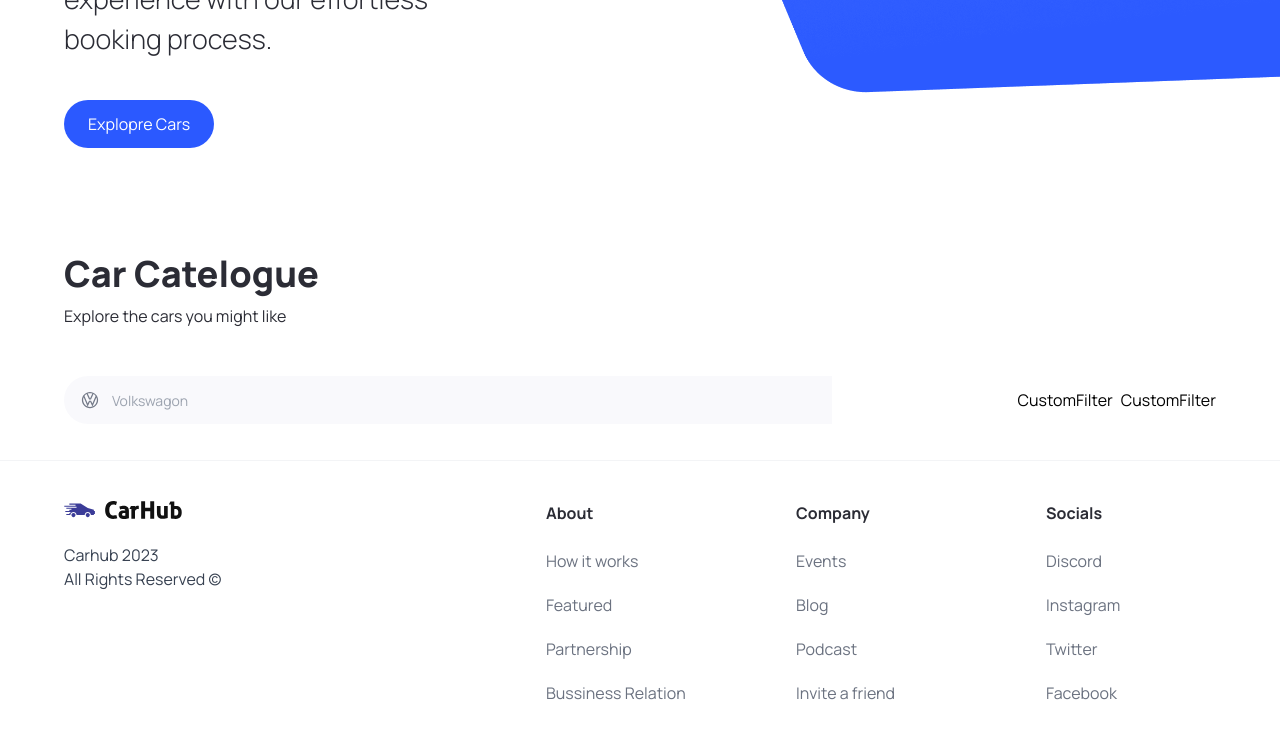
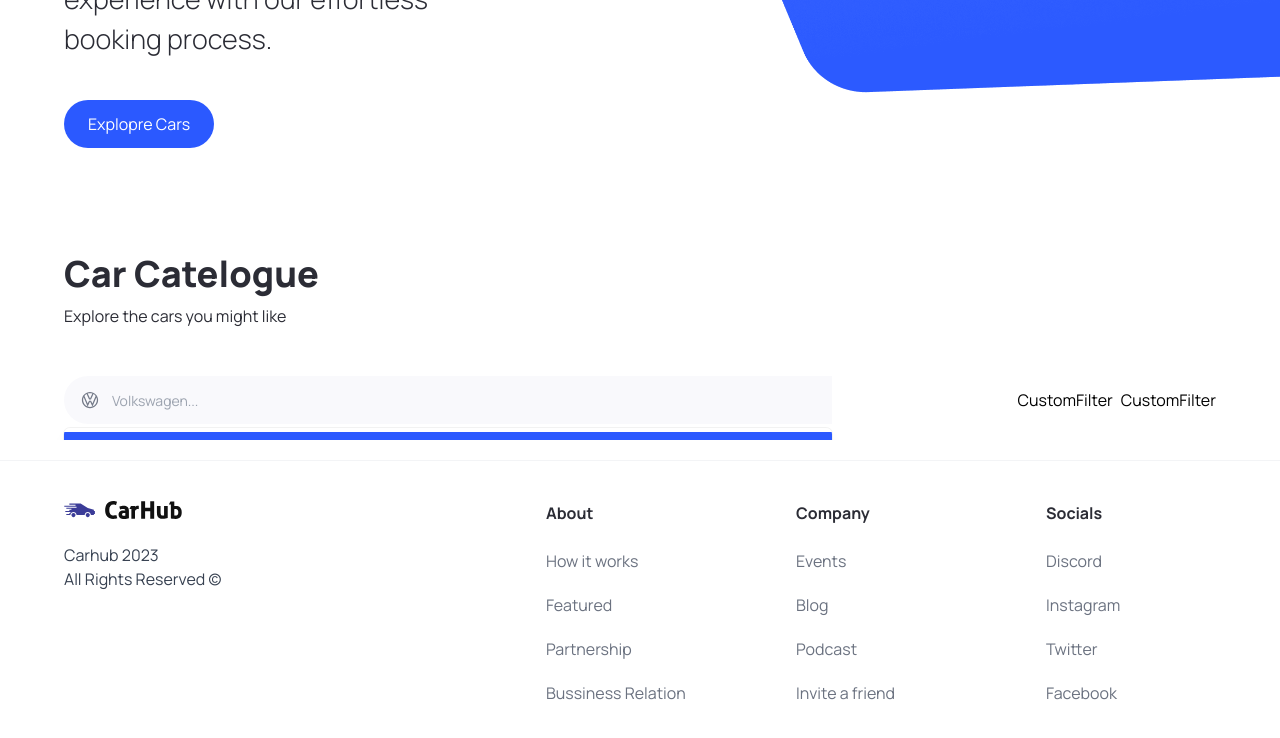
Before and after one commit to HasanHafizurRahman/car-hub-nextjs14, a Next.js app: page / in a window 1280 px wide. Both pictures are taken after a click on the button 82 px from the left and 1010 px from the top of the page. Shown: the part 610-1348 px from the top of the page. Built offline with nearby package versions, Linux system fonts and the light colour scheme.

Commit message:
integrated api

```diff
--- a/components/SearchManufacturer.tsx
+++ b/components/SearchManufacturer.tsx
@@ -3,40 +3,84 @@
 import { Combobox, Transition } from "@headlessui/react";
 import Image from "next/image";
 import { Fragment, useState } from "react";
+import { manufacturers } from "@/constants";
 
 const SearchManufacturer = ({ manufacturer, setManufacturer }: SearchManufacturerProps) => {
   const [query, setQuery] = useState('')
-
+  const filteredManufacturers = query === "" ? manufacturers : manufacturers.filter((item) => (
+    item.toLowerCase()
+      .replace(/\s+/g, "")
+      .includes(query.toLowerCase().replace(/\s+/g, "")
+      )))
   return (
     <div className="search-manufacturer">
-      <Combobox>
-        <div className="relative w-full">
-          <Combobox.Button className="absolute top-[14px]">
+      <Combobox value={manufacturer} onChange={setManufacturer}>
+        <div className='relative w-full'>
+          {/* Button for the combobox. Click on the icon to see the complete dropdown */}
+          <Combobox.Button className='absolute top-[14px]'>
             <Image
-              src="/car-logo.svg"
-              alt="Car Logo"
+              src='/car-logo.svg'
+              width={20}
               height={20}
-              width={20}
-              className="ml-4"
+              className='ml-4'
+              alt='car logo'
             />
           </Combobox.Button>
 
+          {/* Input field for searching */}
           <Combobox.Input
-            className="search-manufacturer__input"
-            placeholder="Volkswagon"
-            displayValue={(manufacturer: string) => manufacturer}
-            onChange={(e) => setQuery(e.target.value)}
+            className='search-manufacturer__input'
+            displayValue={(item: string) => item}
+            onChange={(event) => setQuery(event.target.value)} // Update the search query when the input changes
+            placeholder='Volkswagen...'
           />
 
+          {/* Transition for displaying the options */}
           <Transition
-            as={Fragment}
-            leave="transition ease-in duration-100"
-            leaveFrom="opacity-100"
-            leaveTo="opacity-0"
-            afterLeave={() => setQuery('')}
+            as={Fragment} // group multiple elements without introducing an additional DOM node i.e., <></>
+            leave='transition ease-in duration-100'
+            leaveFrom='opacity-100'
+            leaveTo='opacity-0'
+            afterLeave={() => setQuery("")} // Reset the search query after the transition completes
           >
-            <Combobox.Options>
+            <Combobox.Options
+              className='absolute mt-1 max-h-60 w-full overflow-auto rounded-md bg-white py-1 text-base shadow-lg ring-1 ring-black ring-opacity-5 focus:outline-none sm:text-sm'
+              static
+            >
+              {filteredManufacturers.length === 0 && query !== "" ? (
+                <Combobox.Option
+                  value={query}
+                  className='search-manufacturer__option'
+                >
+                  Create "{query}"
+                </Combobox.Option>
+              ) : (
+                filteredManufacturers.map((item) => (
+                  <Combobox.Option
+                    key={item}
+                    className={({ active }) =>
+                      `relative search-manufacturer__option ${
+                        active ? "bg-primary-blue text-white" : "text-gray-900"
+                      }`
+                    }
+                    value={item}
+                  >
+                    {({ selected, active }) => (
+                      <>
+                        <span className={`block truncate ${selected ? "font-medium" : "font-normal"}`}>
+                          {item}
+                        </span>
 
+                        {/* Show an active blue background color if the option is selected */}
+                        {selected ? (
+                          <span className={`absolute inset-y-0 left-0 flex items-center pl-3 ${active? "text-white": "text-pribg-primary-purple"}`}
+                          ></span>
+                        ) : null}
+                      </>
+                    )}
+                  </Combobox.Option>
+                ))
+              )}
             </Combobox.Options>
           </Transition>
         </div>
```
Also changed, not shown: utils/index.ts (added, +12 -0 lines).
